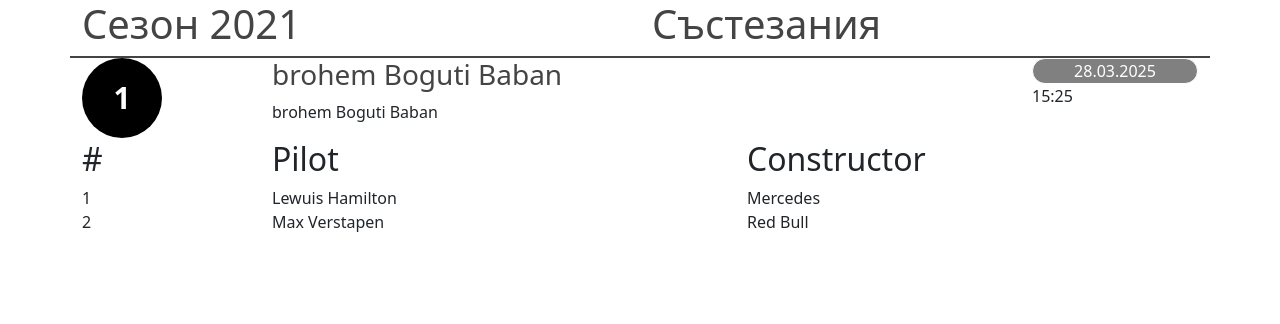
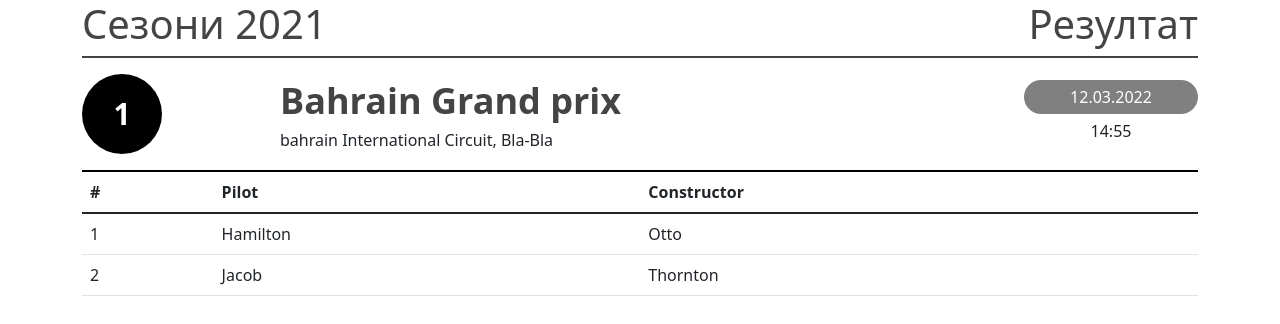
Before and after one commit to Svetoslav-Bogdanov/formula-1-javascript, a plain HTML site: page race-result.html in a window 1280 px wide. Drawn offline with nearby package versions, Linux system fonts and the light colour scheme.

Commit message:
F1 HTML Finaly ready

```diff
--- a/header.css
+++ b/header.css
@@ -1,6 +1,5 @@
 
-header.container{
+header {
     border-bottom: 2px solid;
     color: rgb(68, 68, 68);
-
 }
--- a/index.css
+++ b/index.css
@@ -24,3 +24,7 @@ a {
     font-weight: bold;
     font-size: 18px;
 }
+
+a:hover{
+    color: rgb(68, 68, 68);
+}
--- a/race-result.html
+++ b/race-result.html
@@ -11,77 +11,70 @@
     <link href="schedule.css" rel="stylesheet">
     <link href="race-result.css" rel="stylesheet">
 
-    <title>Document</title>
+    <title>F1 race Result</title>
 </head>
 
 <body>
-    <header class="container">
+    <div class="container">
         <div class="row">
-            <div class="col-6">
-                <h1>Сезон 2021</h1>
+            <div class="col pe-0">
+                <header>
+                    <h1>Сезони 2021</h1>
+                </header>
             </div>
-            <div class="col-6">
-                <h1>Състезания</h1>
+            <div class="col ps-0 text-end">
+                <header>
+                    <h1>Резултат</h1>
+                </header>
             </div>
         </div>
-    </header>
+        <div class="container">
+            <div class="row">
+                <div class="col-12 col-md-2 text-center text-md-start f1-border-bottom f1-border-top pt-3 pb-3 ps-0">
+                    <div class="badge bg-secondary">
+                        1
+                    </div>
+                </div>
+                <div class="col-12 col-md-8 text-center text-md-start f1-border-bottom pt-3 pb-3">
+                    <a href="" class="race__title">Bahrain Grand prix</a>
+                    <p class="race__location">bahrain International Circuit, Bla-Bla</p>
 
-    <main class="container">
-        <div class="row justify-content-evenly">
-            <div class="col-2">
-                <span class="badge bg-secondary">1</span>
-            </div>
-            <div class="col-8">
-                <a href="">
-                    <h3>brohem Boguti Baban</h3>
-                </a>
-                <p>brohem Boguti Baban</p>
-            </div>
-
-            <div class="col-2 date">
-                <div class="border-date">
-                    28.03.2025
                 </div>
-                <div>
-                    15:25
+                <div class="col-12 col-md-2 f1-border-bottom f1-border-top pt-3 pb-3 pe-0 race__datetime">
+                    <div class="race__date">
+                        12.03.2022
+                    </div>
+                    <div class="race__time">
+                        14:55
+                    </div>
                 </div>
             </div>
         </div>
-        <div class="row justify-content-evenly">
-            <div class="col-2">
-                <h2>&num;</h2>
-            </div>
-            <div class="col-5">
-                <h2>Pilot</h2>
-            </div>
-            <div class="col-5">
-                <h2>Constructor</h2>
-            </div>
-        </div>
-        <div class="row justify-content-evenly">
-            <div class="col-2">
-                1
-            </div>
-            <div class="col-5">
-                Lewuis Hamilton
-            </div>
-            <div class="col-5">
-                Mercedes
-            </div>
-        </div>
-        <div class="row justify-content-evenly">
-            <div class="col-2">
-                2
-            </div>
-            <div class="col-5">
-                Max Verstapen
-            </div>
-            <div class="col-5">
-            Red Bull
-            </div>
-        </div>
 
-    </main>
+            <table class="table">
+                <thead>
+                  <tr>
+                    <th scope="col">#</th>
+                    <th scope="col">Pilot</th>
+                    <th scope="col">Constructor</th>
+                  </tr>
+                </thead>
+                <tbody>
+                  <tr>
+                    <td>1</td>
+                    <td>Hamilton</td>
+                    <td>Otto</td>
+
+                  </tr>
+                  <tr>
+                    <td>2</td>
+                    <td>Jacob</td>
+                    <td>Thornton</td>
+                  </tr>
+                </tbody>
+              </table>
+
+    </div>
 
 </body>
 
--- a/schedule.css
+++ b/schedule.css
@@ -7,24 +7,13 @@
 .badge {
     width: 80px;
     height: 80px;
+    line-height: 80px;
     font-size: 30px;
-    padding-top: 25px;
-    border-radius: 60px;
     background-color:black !important;
+    padding: 0px;
+    border-radius: 50%;
 }
 
-.border-date{
-    border: 1px solid;
-    border-radius: 20px;
-    display: flex;
-    justify-content: center;
-    background-color: grey;
-    color: white;
-}
-
-.clock-time {
-    text-align: center;
-}
 
 a{
     text-decoration: none;
@@ -36,3 +25,40 @@ a{
     border-bottom: solid 1px;
     padding: 5px 0px;
 }
+
+.f1-border-bottom{
+    border-bottom: 2px solid black;
+}
+
+.race__title{
+    font-size: 36px;
+
+}
+
+.race__title:hover{
+    color: rgb(68, 68, 68);
+}
+
+.race__location{
+    margin-bottom: 0;
+}
+
+.race__date{
+    background-color: grey;
+    color: white;
+    text-align: center;
+    padding: 5px;
+    border-radius: 20px;
+}
+
+.race__time {
+    text-align: center;
+    padding: 5px;
+
+}
+
+.race__datetime {
+    display: flex;
+    flex-direction: column;
+    justify-content: center;
+}
```
Also changed, not shown: circuit-profile.html (added, +62 -0 lines), constructor-profile.html (added, +64 -0 lines), index.html (+13 -7 lines), pilot-profile.html (added, +64 -0 lines), schedule.html (+42 -32 lines).
